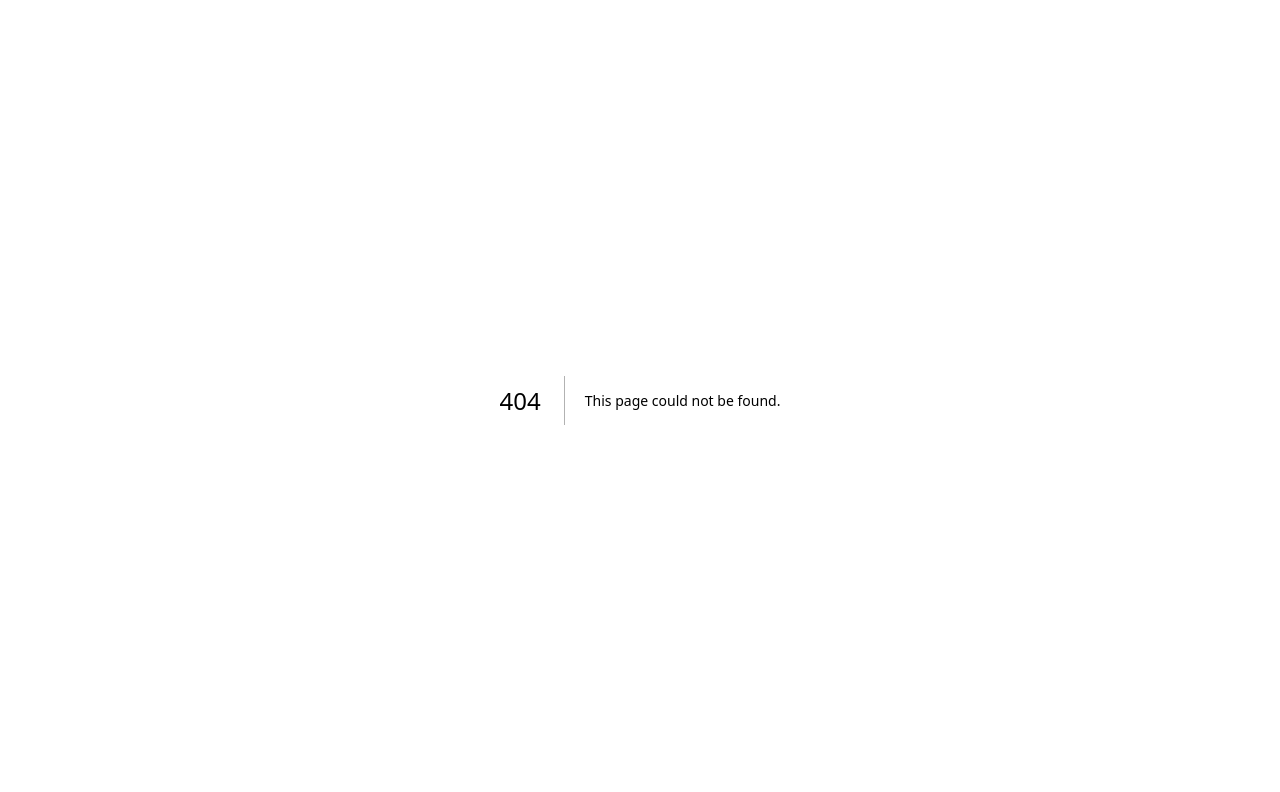
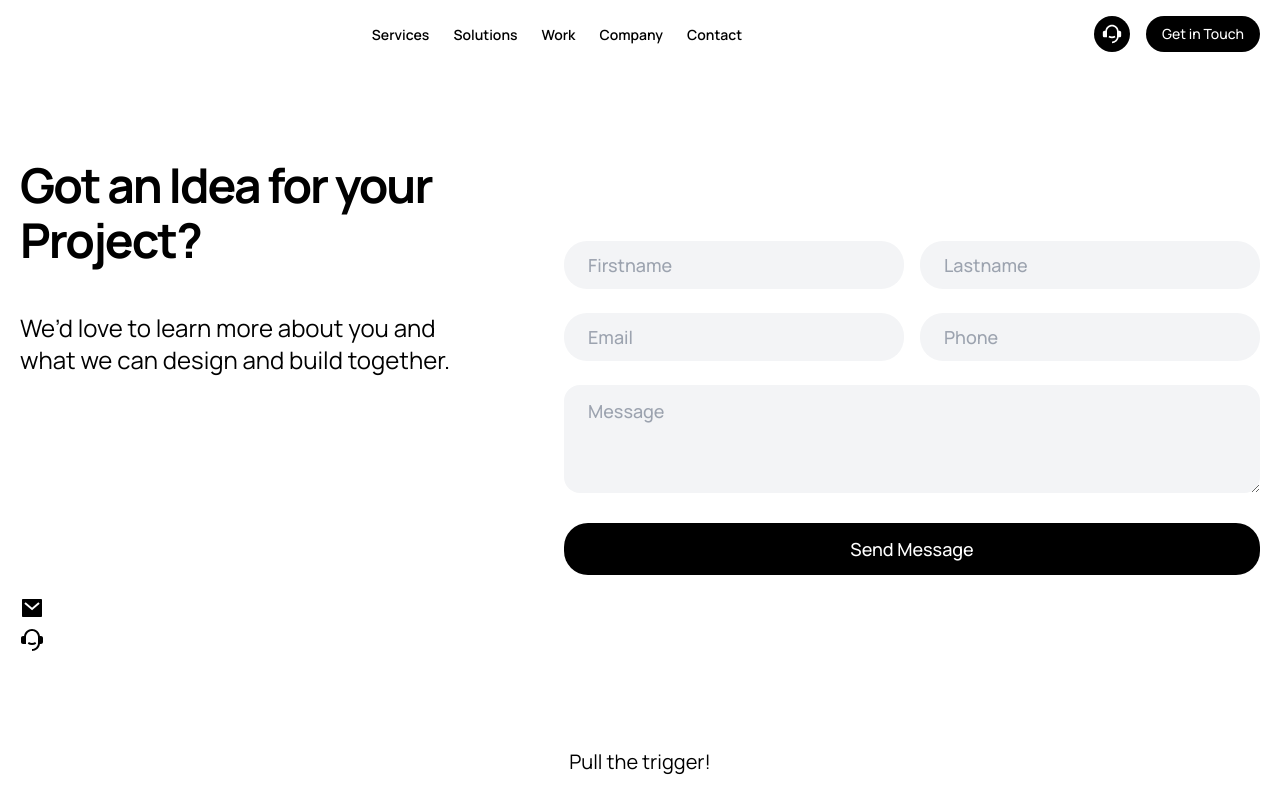
Before and after one commit to llcjustix/justix, a Next.js app: page /contact in a window 1280 px wide. Before the commit this address had no page. Shown: the top 792 px of the page. Built offline with nearby package versions, Linux system fonts and the light colour scheme.

Commit message:
add: contact page

```diff
--- a/app/(home)/components/technologies/technologies.tsx
+++ b/app/(home)/components/technologies/technologies.tsx
@@ -63,15 +63,18 @@ const Technologies = () => {
                     className={clsx(
                       "text-left md:w-52 lg:w-[215px] w-[150px] px-6 py-3 rounded-3xl sm:rounded-[2.45rem] text-black",
                       index === 5 && category.technologies.length > 6
-                        ? "bg-primary cursor-pointer text-white"
-                        : "cursor-default bg-gray-light"
+                        ? "cursor-pointer bg-gray-light "
+                        : // ? "bg-black cursor-pointer text-white"
+                          "cursor-default bg-gray-light"
                     )}
                   >
-                    <span className="font-normal md:text-lg text-sm">
-                      {index === 5 && category.technologies.length > 6
-                        ? "View More"
-                        : technology.title}
-                    </span>
+                    {index === 5 && category.technologies.length > 6 ? (
+                      <span className="font-normal md:text-lg text-sm flex justify-center">
+                        ...
+                      </span>
+                    ) : (
+                      <span className="font-normal md:text-lg text-sm">technology.title</span>
+                    )}
                   </button>
                 ))}
               </div>
--- a/app/(home)/page.tsx
+++ b/app/(home)/page.tsx
@@ -1,5 +1,3 @@
-import Header from "@/components/header";
-import Footer from "@/components/footer";
 import { ChatButton, ChatButton2 } from "./components/chat-button";
 import SuccessStories from "./components/success-stories";
 import Technologies from "./components/technologies";
@@ -7,10 +5,7 @@ import DevelopmentProcess from "./components/development-process";
 
 const Home = () => (
   <main>
-    <div className="h-screen flex flex-col">
-      <div className="fixed inset-0 h-fit z-[1]">
-        <Header />
-      </div>
+    <div className="h-[calc(100vh-70px)] flex flex-col">
       <div className="container flex-1 flex flex-col items-center justify-center">
         <div className="max-w-[650px] relative">
           <h1 className="font-extrabold text-[60px] leading-[60px]">
@@ -38,7 +33,6 @@ const Home = () => (
       <ChatButton2 />
     </section>
     <div className="my-20" />
-    <Footer />
   </main>
 );
 
--- /dev/null
+++ b/app/contact/components/form/form.tsx
@@ -0,0 +1,70 @@
+"use client";
+
+import * as yup from "yup";
+import { useForm } from "react-hook-form";
+import { yupResolver } from "@hookform/resolvers/yup";
+import Input from "@/components/input";
+import Textarea from "@/components/textarea";
+import Button from "@/components/button";
+
+const schema = yup.object({
+  firstname: yup.string().required(),
+  lastname: yup.string().required(),
+  email: yup.string().email().required(),
+  phone: yup.string().required(),
+  message: yup.string().required(),
+});
+type FormType = yup.InferType<typeof schema>;
+
+const ContactForm = () => {
+  const {
+    register,
+    // formState: { errors },
+    handleSubmit,
+  } = useForm<FormType>({
+    resolver: yupResolver(schema),
+  });
+
+  const handleSendMessage = (values: FormType) => {
+    console.log("values => ", values);
+  };
+
+  return (
+    <form onSubmit={handleSubmit(handleSendMessage)}>
+      <div className="grid grid-cols-2 gap-y-6 gap-x-4">
+        <div className="col-span-1">
+          <Input
+            placeholder="Firstname"
+            {...register("firstname")}
+            color="white"
+            inputSize="large"
+          />
+        </div>
+        <div className="col-span-1">
+          <Input placeholder="Lastname" {...register("lastname")} color="white" inputSize="large" />
+        </div>
+        <div className="col-span-1">
+          <Input placeholder="Email" {...register("email")} color="white" inputSize="large" />
+        </div>
+        <div className="col-span-1">
+          <Input placeholder="Phone" {...register("phone")} color="white" inputSize="large" />
+        </div>
+        <div className="col-span-2">
+          <Textarea
+            placeholder="Message"
+            {...register("message")}
+            color="white"
+            inputSize="large"
+          />
+        </div>
+        <div className="col-span-2">
+          <Button type="submit" color="black" size="large" fullWidth rounded>
+            Send Message
+          </Button>
+        </div>
+      </div>
+    </form>
+  );
+};
+
+export default ContactForm;
--- /dev/null
+++ b/app/contact/components/form/index.ts
@@ -0,0 +1 @@
+export { default } from "./form";
--- /dev/null
+++ b/app/contact/page.tsx
@@ -0,0 +1,36 @@
+import { RiCustomerService2Fill, RiMailFill } from "@remixicon/react";
+import Form from "./components/form";
+
+const Contact = () => (
+  <section className="container">
+    <div className="flex items-center justify-between gap-x-20 mt-24">
+      <div className="w-[40%]">
+        <h1 className=" font-bold pb-6 lg:pb-[2.375rem] text-4xl xl:text-5xl 2xl:text-6xl tracking-[-2px] lg:-translate-y-[7px] xl:!leading-[55px] 2xl:!leading-[65px]">
+          Got an Idea for your Project?
+        </h1>
+        <p className="text-md md:text-lg lg:text-xl xl:text-2xl 2xl:text-3xl">
+          We’d love to learn more about you and what we can design and build together.
+        </p>
+        <div className="mt-8 md:mt-[220px] 2xl:mt-[175px] flex flex-col wrap md:gap-x-0 gap-2 gap-x-4">
+          <div className="flex items-center gap-3">
+            <RiMailFill size={24} />
+            <p className="font-bold text-base md:text-md lg:text-lg xl:text-xl 2xl:text-2xl">
+              {process.env.NEXT_PUBLIC_EMAIL}
+            </p>
+          </div>
+          <div className="flex items-center gap-3">
+            <RiCustomerService2Fill size={24} />
+            <p className="font-bold text-base md:text-md lg:text-lg xl:text-xl 2xl:text-2xl">
+              {process.env.NEXT_PUBLIC_PHONE}
+            </p>
+          </div>
+        </div>
+      </div>
+      <div className="w-[60%]">
+        <Form />
+      </div>
+    </div>
+  </section>
+);
+
+export default Contact;
--- a/app/global-provider.tsx
+++ b/app/global-provider.tsx
@@ -4,6 +4,8 @@ import useSettingsStore from "@/store/settings";
 import dynamic from "next/dynamic";
 import React from "react";
 import Drawer from "@/components/drawer";
+import Header from "@/components/header";
+import Footer from "@/components/footer";
 
 const Chat = dynamic(() => import("@/components/chat"));
 const Sidebar = dynamic(() => import("@/components/sidebar"));
@@ -14,7 +16,11 @@ const GlobalProvider = ({ children }: GlobalProviderProps) => {
   const { isChatOpen, isSidebarOpen, toggleChat, toggleSidebar } = useSettingsStore();
   return (
     <>
+      <div className="sticky inset-0 h-fit z-[1]">
+        <Header />
+      </div>
       {children}
+      <Footer />
       <Drawer open={isChatOpen} onClose={toggleChat} color="black">
         <Chat />
       </Drawer>
--- a/components/button/button.tsx
+++ b/components/button/button.tsx
@@ -4,7 +4,7 @@ import clsx from "clsx";
 const sizes = {
   small: "px-3 py-1.5 text-xs",
   medium: "px-4 py-2 text-sm",
-  large: "px-4 py-2 text-lg",
+  large: "px-4 py-3 text-lg",
 };
 
 const colors = {
--- a/components/input/input.tsx
+++ b/components/input/input.tsx
@@ -1,6 +1,17 @@
 "use client";
 
+import clsx from "clsx";
 import React, { forwardRef, InputHTMLAttributes, useId } from "react";
+
+const colors = {
+  white: "text-black bg-gray-light",
+  dark: "bg-[#26292D] placeholder:text-[#848484] placeholder:text-medium  focus:bg-white focus:text-black",
+};
+
+const sizes = {
+  medium: "font-medium text-sm py-2.5 px-5",
+  large: "font-medium text-lg py-3 px-6",
+};
 
 export interface InputProps extends InputHTMLAttributes<HTMLInputElement> {
   fullWidth?: boolean;
@@ -10,9 +21,12 @@ export interface InputProps extends InputHTMLAttributes<HTMLInputElement> {
   leftIcon?: React.ReactElement | null;
   status?: "default" | "error" | "success";
   containerClassName?: string;
+  color?: keyof typeof colors;
+  inputSize?: keyof typeof sizes;
 }
 
-const Input = forwardRef<HTMLInputElement, InputProps>(({ ...props }, ref) => {
+const Input = forwardRef<HTMLInputElement, InputProps>(
+  ({ color = "dark", inputSize = "medium", ...props }, ref) => {
     const id = useId();
     return (
       <div className="rounded-lg overflow-hidden">
@@ -20,10 +34,15 @@ const Input = forwardRef<HTMLInputElement, InputProps>(({ ...props }, ref) => {
           id={id}
           ref={ref}
           {...props}
-        className="font-medium text-sm py-2.5 px-5 rounded-[23px] bg-[#26292D] w-full h-full placeholder:text-[#848484] placeholder:text-medium  focus:bg-white focus:text-black focus:outline-none"
+          className={clsx(
+            "rounded-[23px] w-full h-full focus:outline-none",
+            colors[color],
+            sizes[inputSize]
+          )}
         />
       </div>
     );
-});
+  }
+);
 
 export default Input;
--- a/components/textarea/textarea.tsx
+++ b/components/textarea/textarea.tsx
@@ -1,12 +1,25 @@
+import clsx from "clsx";
 import { forwardRef, InputHTMLAttributes, useId } from "react";
+
+const colors = {
+  dark: "bg-[#26292D] placeholder:text-[#848484] placeholder:text-medium  focus:bg-white focus:text-black",
+  white: "text-black bg-gray-light",
+};
+
+const sizes = {
+  medium: "font-medium text-sm py-2.5 px-5",
+  large: "font-medium text-lg py-3 px-6",
+};
 
 interface TextareaProps extends InputHTMLAttributes<HTMLTextAreaElement> {
   placeholder: string;
   rows?: number;
+  color?: keyof typeof colors;
+  inputSize?: keyof typeof sizes;
 }
 
 const Textarea = forwardRef<HTMLTextAreaElement, TextareaProps>(
-  ({ placeholder, rows = 3, ...props }, ref) => {
+  ({ placeholder, rows = 3, color = "dark", inputSize = "medium", ...props }, ref) => {
     const id = useId();
     return (
       <div className="rounded-lg overflow-hidden">
@@ -17,7 +30,11 @@ const Textarea = forwardRef<HTMLTextAreaElement, TextareaProps>(
           ref={ref}
           id={id}
           placeholder={placeholder}
-          className="font-medium text-sm py-2.5 px-5 rounded-[16px] bg-[#26292D] w-full h-full placeholder:text-[#848484] placeholder:text-medium  focus:bg-white focus:text-black focus:outline-none"
+          className={clsx(
+            "rounded-[16px] w-full h-full  focus:outline-none",
+            colors[color],
+            sizes[inputSize]
+          )}
         />
       </div>
     );
```
Lines whose indentation alone changed are shown as unchanged.
